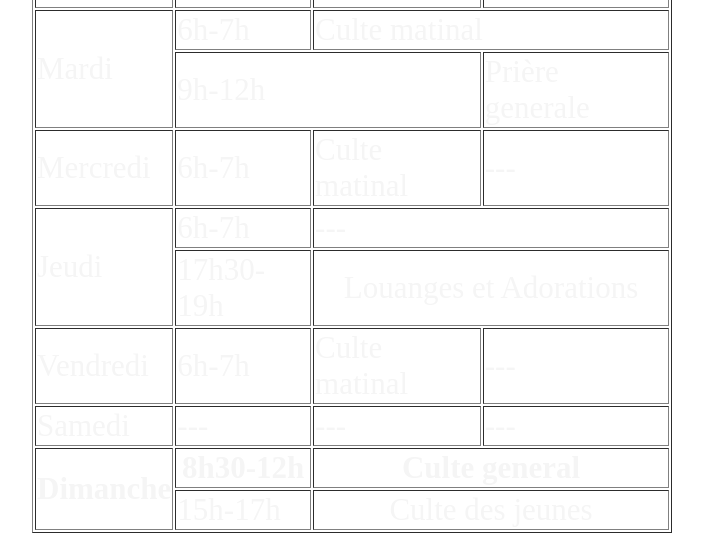
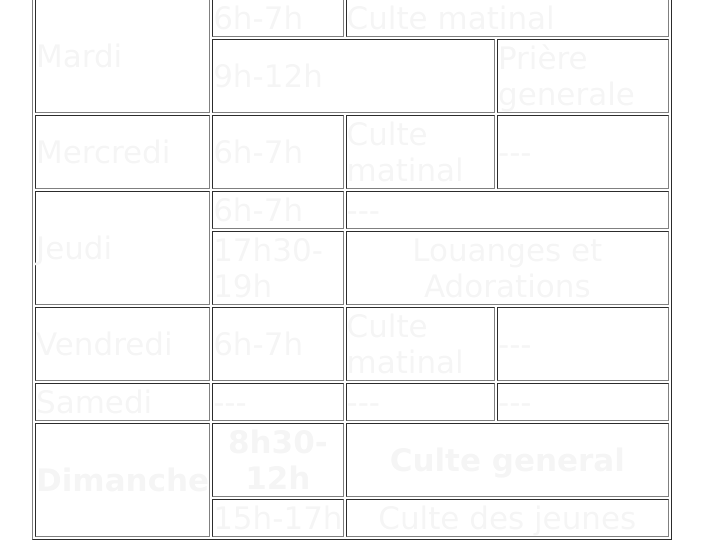
Before and after one commit to symph97/CecileMorisho1, a plain HTML site: page index.html in a window 1280 px wide. Shown: the part 286-826 px from the top of the page, without its empty margins (288-991 px from the left). Drawn offline with Linux system fonts and the light colour scheme.

Commit message:
Update index.html

```diff
--- a/index.html
+++ b/index.html
@@ -4,7 +4,7 @@
     <meta charset="UTF-8">
     <title>Bahati_Morisho</title>
     <link rel="stylesheet" href="styles.css" type="text/css">
-    <link rel="stylesheet" href="accueil.css" type="text/css">
+    <link rel="stylesheet" href="zaccueil.css" type="text/css">
 </head>
 <body>
     <div class="tab">
```
